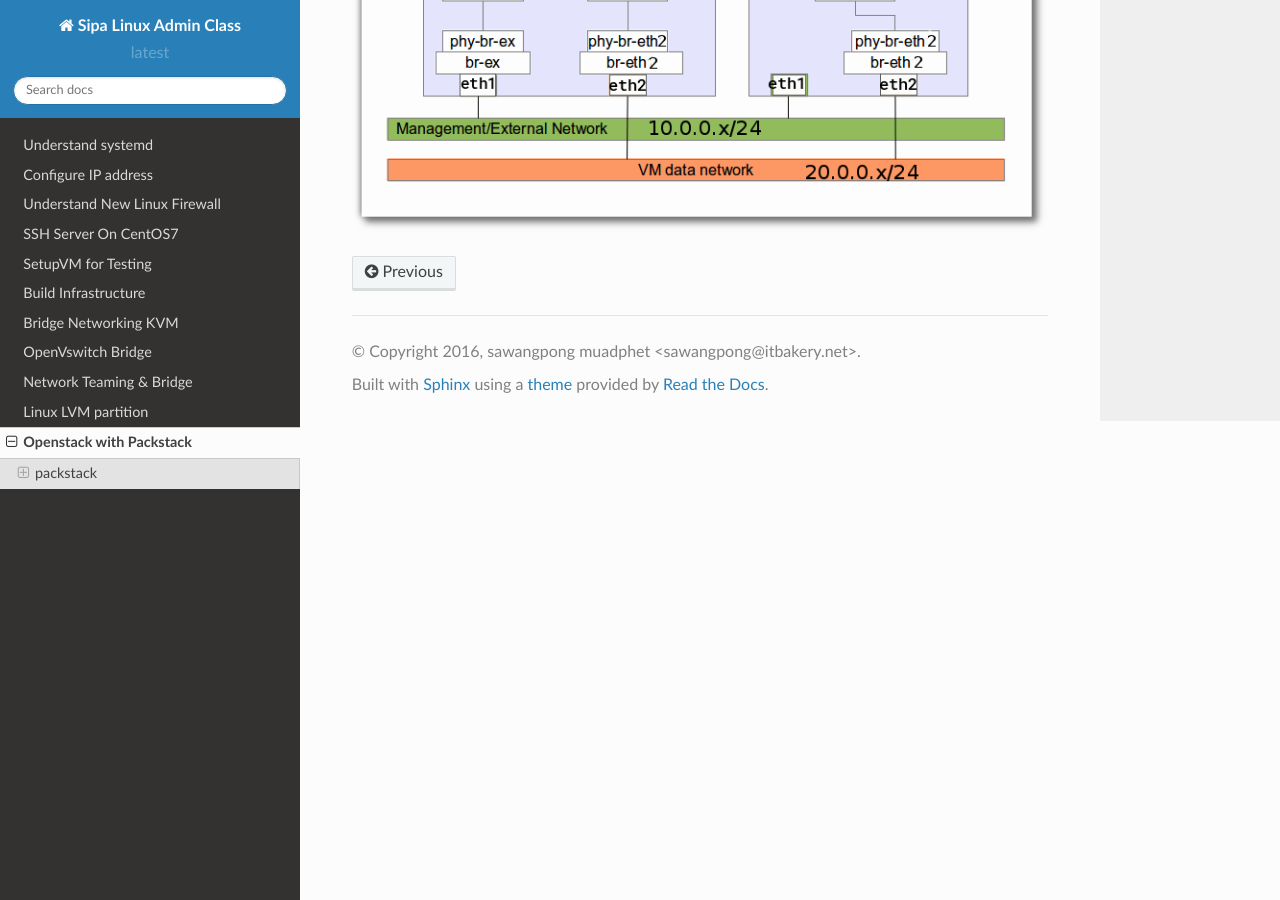
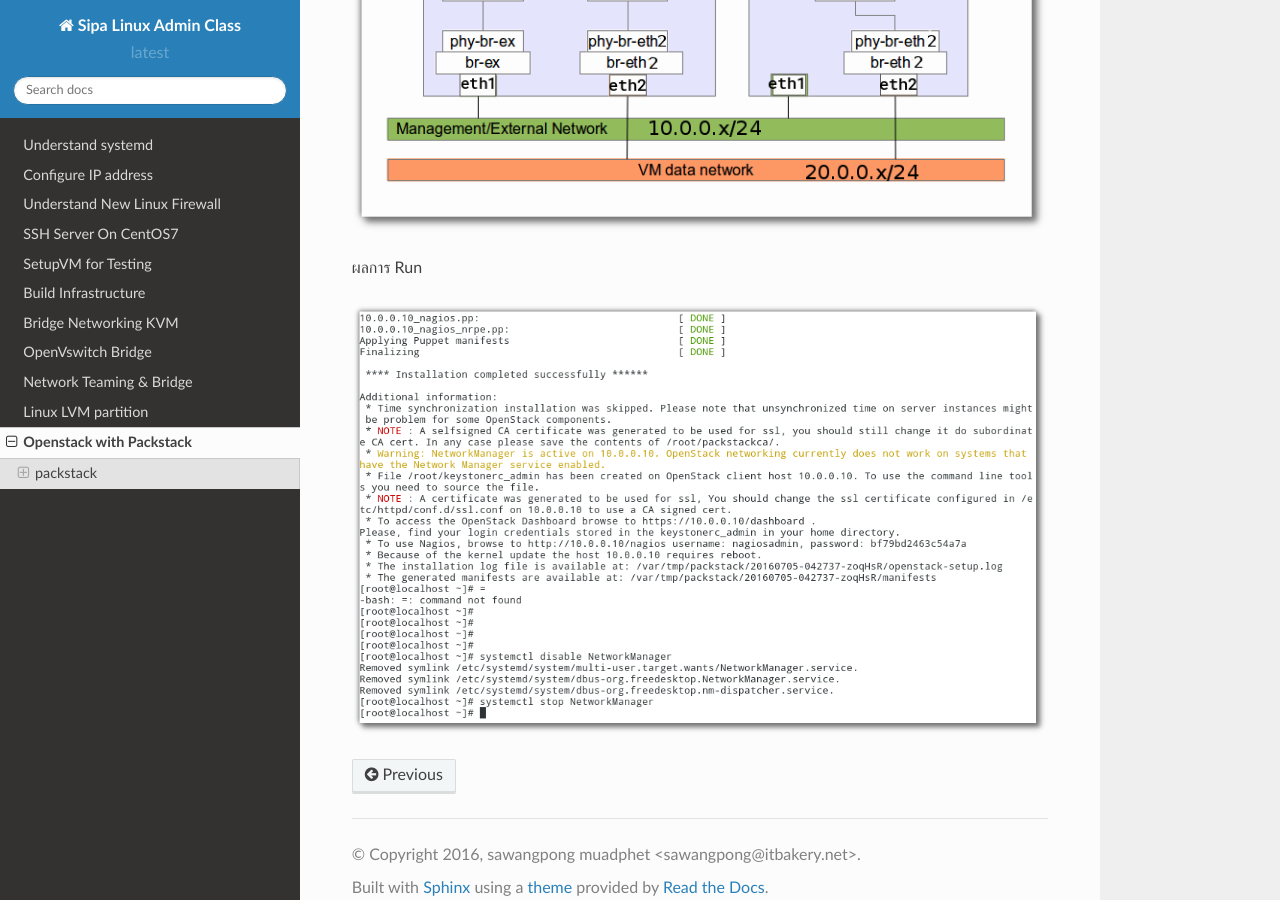
Before and after one commit to thaiopen/SipaLinuxCourse, a Sphinx documentation site: the page built from docs/source/packstack.rst, in a window 1280 px wide and 900 px high, scrolled down 2247 px. Built offline with Sphinx 7.4.7 and the Read the Docs theme 2.0.0, drawn with Linux system fonts in a browser that asks for light colours.

Commit message:
building and pushing docs

```diff
--- a/docs/source/packstack.rst
+++ b/docs/source/packstack.rst
@@ -109,3 +109,8 @@ Run
 
 
 .. image:: images/openstack-two-machine-two-nic.png
+
+
+ผลการ Run
+
+.. image:: images/openstack001.png
```
Also changed, not shown: docs/source/images/openstack001.png (added), 7 other files.
